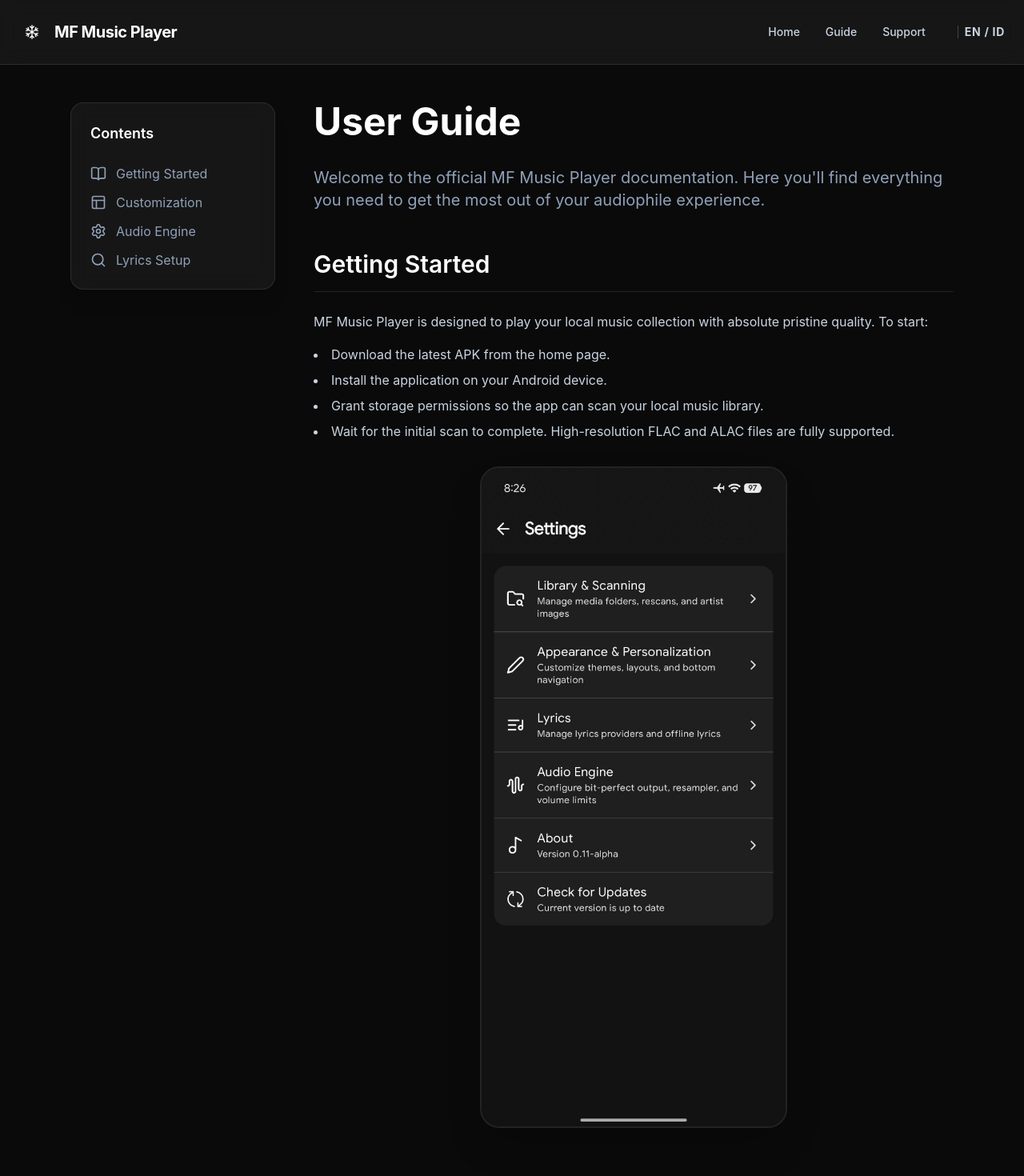
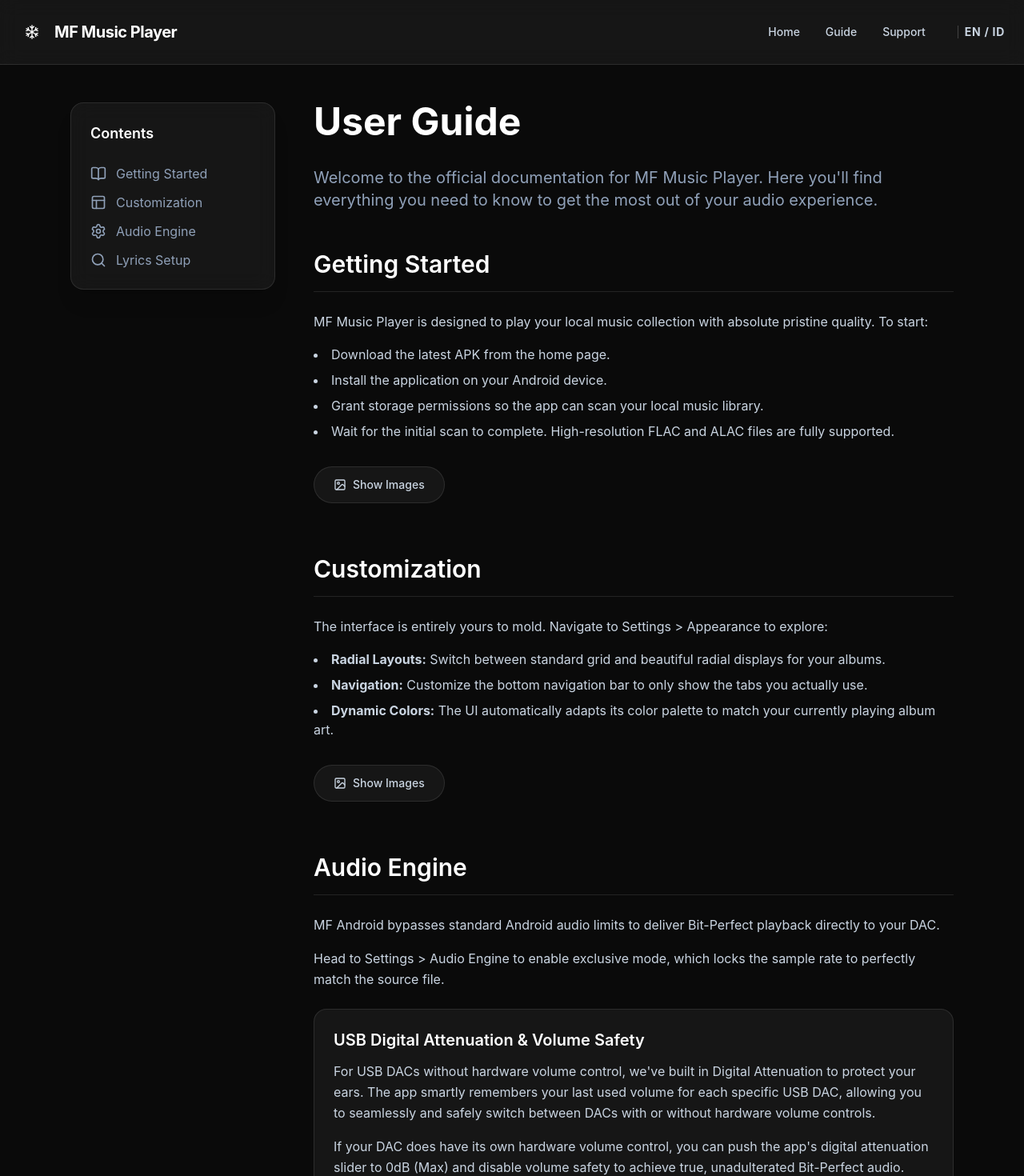
Before and after one commit to Lasteinsa/mf-web, a React (Vite) app: page /guide in a window 1280 px wide. Shown: the top 1470 px of the page at 80% size. Built offline with nearby package versions, Linux system fonts and the light colour scheme.

Commit message:
feat: add expandable image sections to guide page

```diff
--- a/src/locales/en.json
+++ b/src/locales/en.json
@@ -43,8 +43,10 @@
   },
   "guide": {
     "title": "User Guide",
-    "subtitle": "Welcome to the official MF Music Player documentation. Here you'll find everything you need to get the most out of your audiophile experience.",
+    "subtitle": "Welcome to the official documentation for MF Music Player. Here you'll find everything you need to know to get the most out of your audio experience.",
     "contents": "Contents",
+    "show_images": "Show Images",
+    "hide_images": "Hide Images",
     "sections": {
       "getting_started": "Getting Started",
       "customization": "Customization",
--- a/src/locales/id.json
+++ b/src/locales/id.json
@@ -45,6 +45,8 @@
     "title": "Panduan Pengguna",
     "subtitle": "Selamat datang di dokumentasi resmi MF Music Player. Di sini kamu bisa menemukan semua hal yang diperlukan untuk memaksimalkan pengalaman audio kamu.",
     "contents": "Daftar Isi",
+    "show_images": "Tampilkan Gambar",
+    "hide_images": "Sembunyikan Gambar",
     "sections": {
       "getting_started": "Mulai Menggunakan",
       "customization": "Kustomisasi",
--- a/src/pages/Guide.jsx
+++ b/src/pages/Guide.jsx
@@ -1,6 +1,39 @@
-import { motion } from "framer-motion";
-import { BookOpen, Settings, Layout, Search } from "lucide-react";
+import { useState } from "react";
+import { motion, AnimatePresence } from "framer-motion";
+import { BookOpen, Settings, Layout, Search, Image as ImageIcon } from "lucide-react";
 import { useTranslation } from "react-i18next";
+
+const ExpandableImageGroup = ({ children }) => {
+  const [isExpanded, setIsExpanded] = useState(false);
+  const { t } = useTranslation();
+
+  return (
+    <div className="mt-8 flex flex-col items-start w-full">
+      <button
+        onClick={() => setIsExpanded(!isExpanded)}
+        className="flex items-center gap-2 bg-white/5 hover:bg-white/10 border border-white/10 px-6 py-3 rounded-full text-sm font-medium transition-colors text-slate-300 hover:text-white"
+      >
+        <ImageIcon className="w-4 h-4" />
+        {isExpanded ? t('guide.hide_images') : t('guide.show_images')}
+      </button>
+      <AnimatePresence>
+        {isExpanded && (
+          <motion.div
+            initial={{ height: 0, opacity: 0 }}
+            animate={{ height: "auto", opacity: 1 }}
+            exit={{ height: 0, opacity: 0 }}
+            transition={{ duration: 0.4, ease: "easeInOut" }}
+            className="w-full overflow-hidden"
+          >
+            <div className="pt-6 pb-2">
+              {children}
+            </div>
+          </motion.div>
+        )}
+      </AnimatePresence>
+    </div>
+  );
+};
 
 const Guide = () => {
   const { t } = useTranslation();
@@ -78,15 +111,16 @@
               <li>{t('guide.s1.l3')}</li>
               <li>{t('guide.s1.l4')}</li>
             </ul>
+            <ExpandableImageGroup>
               <motion.div
                 className="flex justify-center"
                 initial={{ opacity: 0, scale: 0.95 }}
-              whileInView={{ opacity: 1, scale: 1 }}
-              viewport={{ once: true }}
-              transition={{ duration: 0.6, delay: 0.2 }}
+                animate={{ opacity: 1, scale: 1 }}
+                transition={{ duration: 0.6 }}
               >
                 <img src="/assets/settings-screen.jpg" alt="Settings Screen" className="w-full max-w-sm rounded-3xl border-2 border-white/10 shadow-2xl" />
               </motion.div>
+            </ExpandableImageGroup>
           </motion.section>
 
           <motion.section
@@ -106,18 +140,19 @@
               <li><strong>{t('guide.s2.l2_title')}</strong> {t('guide.s2.l2_desc')}</li>
               <li><strong>{t('guide.s2.l3_title')}</strong> {t('guide.s2.l3_desc')}</li>
             </ul>
+            <ExpandableImageGroup>
               <motion.div
                 className="grid grid-cols-1 sm:grid-cols-2 gap-6"
                 variants={staggerImages}
                 initial="hidden"
-              whileInView="visible"
-              viewport={{ once: true, margin: "-50px" }}
+                animate="visible"
               >
                 <motion.img variants={staggerImages} src="/assets/modern-layout-screen.jpg" alt="Modern Layout" className="w-full rounded-3xl border border-white/10 shadow-xl" />
                 <motion.img variants={staggerImages} src="/assets/radial-layout-screen.jpg" alt="Radial Layout" className="w-full rounded-3xl border border-white/10 shadow-xl" />
                 <motion.img variants={staggerImages} src="/assets/appereance-personalization-screen.jpg" alt="Appearance Personalization" className="w-full rounded-3xl border border-white/10 shadow-xl" />
                 <motion.img variants={staggerImages} src="/assets/customize-navigation-screen.jpg" alt="Customize Navigation" className="w-full rounded-3xl border border-white/10 shadow-xl" />
               </motion.div>
+            </ExpandableImageGroup>
           </motion.section>
 
           <motion.section
@@ -160,15 +195,16 @@
               </div>
             </motion.div>
 
+            <ExpandableImageGroup>
               <motion.div
                 className="flex justify-center"
                 initial={{ opacity: 0, scale: 0.95 }}
-              whileInView={{ opacity: 1, scale: 1 }}
-              viewport={{ once: true }}
-              transition={{ duration: 0.6, delay: 0.3 }}
+                animate={{ opacity: 1, scale: 1 }}
+                transition={{ duration: 0.6 }}
               >
                 <img src="/assets/audio-engine-screen.jpg" alt="Audio Engine Configuration" className="w-full max-w-sm rounded-3xl border-2 border-white/10 shadow-2xl" />
               </motion.div>
+            </ExpandableImageGroup>
           </motion.section>
 
           <motion.section
@@ -186,16 +222,17 @@
             <p className="text-slate-300 leading-relaxed mb-8">
               {t('guide.s4.desc2')}
             </p>
+            <ExpandableImageGroup>
               <motion.div
                 className="grid grid-cols-1 sm:grid-cols-2 gap-6"
                 variants={staggerImages}
                 initial="hidden"
-              whileInView="visible"
-              viewport={{ once: true }}
+                animate="visible"
               >
                 <motion.img variants={staggerImages} src="/assets/lyrics-provider-screen.jpg" alt="Lyrics Provider Settings" className="w-full rounded-3xl border border-white/10 shadow-xl" />
                 <motion.img variants={staggerImages} src="/assets/lyrics-screen.jpg" alt="Lyrics View" className="w-full rounded-3xl border border-white/10 shadow-xl" />
               </motion.div>
+            </ExpandableImageGroup>
           </motion.section>
         </main>
       </div>
```
Lines whose indentation alone changed are shown as unchanged.
